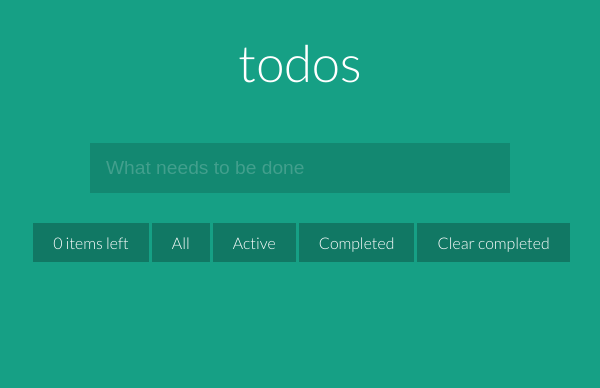
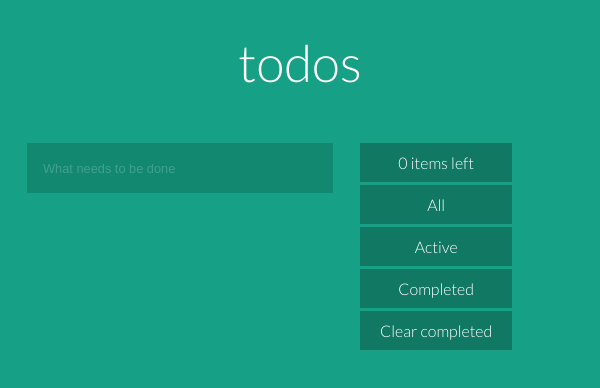
Before and after one commit to evulins/todo-react, a React (Create React App) app: page / in a window 600 px wide. Shown: the top 388 px of the page. Built offline with nearby package versions, Linux system fonts and the light colour scheme.

Commit message:
responsive css

```diff
--- a/src/index.css
+++ b/src/index.css
@@ -156,16 +156,18 @@ input[type='text'] {
 /* ====================== Nav Buttons ====================== */
 
 .buttons {
-  margin: 0 auto;
+  margin: 0;
   padding: 0;
   text-align: center;
   list-style-type: none;
+  display: flex;
+  flex-flow: row wrap;
+  justify-content: space-around;
 }
 
 .buttons li {
-  float: left;
   background-color: rgba(0,0,0,.25);
-  margin-left: 3px;
+  margin-bottom: 1rem;
 }
 
 .buttons input[type="button"] {
@@ -228,3 +230,56 @@ input[type='text'] {
   -webkit-transition: border .3s ease;
   transition: border .3s ease;
 }
+
+  @media all and (min-width: 450px) and (max-width: 600px) {
+
+  .todo-app .task-container {
+    display: flex;
+    width: 100%;
+    flex-direction: row;
+    text-align: center;
+    flex-wrap: wrap;
+  }
+
+  .newTaskForm {
+    width: 60%;
+  }
+  input[type='text'] {
+    width: 85%;
+    font-size: 0.8rem;
+  }
+
+  .listForm {
+    width: 60%;
+    order: 2;
+    position: absolute;
+    margin: 4rem 0 0 1.8rem;
+  }
+  .tasks {
+    margin: 0;
+    width: 85%;
+  }
+
+  .tasks li {
+    min-height: 50px;
+    line-height: auto;
+    font-size: 1.2rem;
+    background-color: white;
+    margin-bottom: 10px;
+    padding-right: 0.1rem;
+
+  }
+
+  .buttons {
+    margin: 0;
+    padding: 0;
+    flex-direction: column;
+    width: auto;
+    flex-wrap: wrap;
+    order: 1;
+  }
+
+  .buttons li {
+    margin-bottom: 3px;
+  }
+}
```
